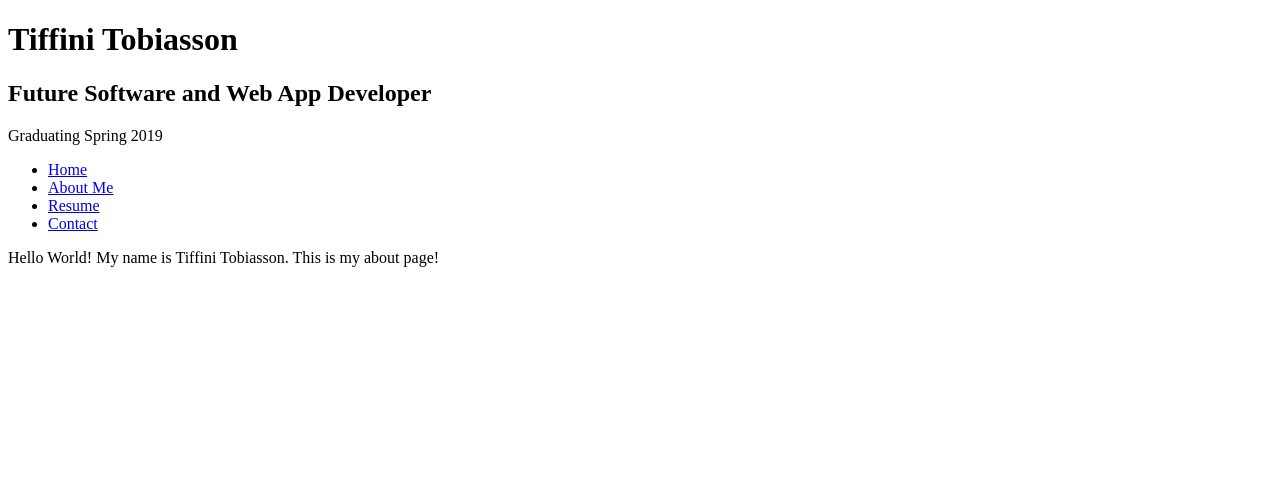
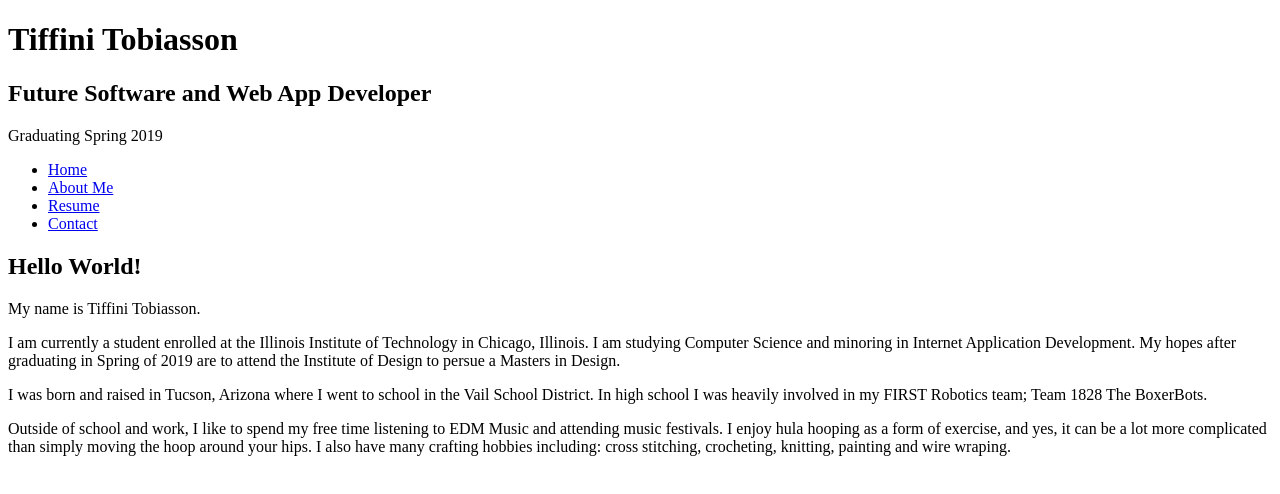
Before and after one commit to ttobiass/ITMD-361-SP17, a plain HTML site: page Project 1/About.html in a window 1280 px wide. Drawn offline with Linux system fonts and the light colour scheme.

Commit message:
About and home pages updated
I have filled in information for the about me page. the home page text
has been altered slightly but, is really imcomplete at this point.

```diff
--- a/Project 1/About.html
+++ b/Project 1/About.html
@@ -20,6 +20,11 @@
 		</nav>
 	</header>
 
-	<p> Hello World! My name is Tiffini Tobiasson. This is my about page! </p>
+	<h2> Hello World!</h2>
+	<p>My name is Tiffini Tobiasson.</p>
+	<p>I am currently a student enrolled at the Illinois Institute of Technology in Chicago, Illinois. I am studying Computer Science and minoring in Internet Application Development.
+	My hopes after graduating in Spring of 2019 are to attend the Institute of Design to persue a Masters in Design. </p>
+	<p>I was born and raised in Tucson, Arizona where I went to school in the Vail School District. In high school I was heavily involved in my FIRST Robotics team; Team 1828 The BoxerBots.</p>
+	<p>Outside of school and work, I like to spend my free time listening to EDM Music and attending music festivals. I enjoy hula hooping as a form of exercise, and yes, it can be a lot more complicated than simply moving the hoop around your hips. I also have many crafting hobbies including: cross stitching, crocheting, knitting, painting and wire wraping. </p>
 </body>
 </html>
```
Also changed, not shown: Project 1/index.html (+2 -1 lines).
